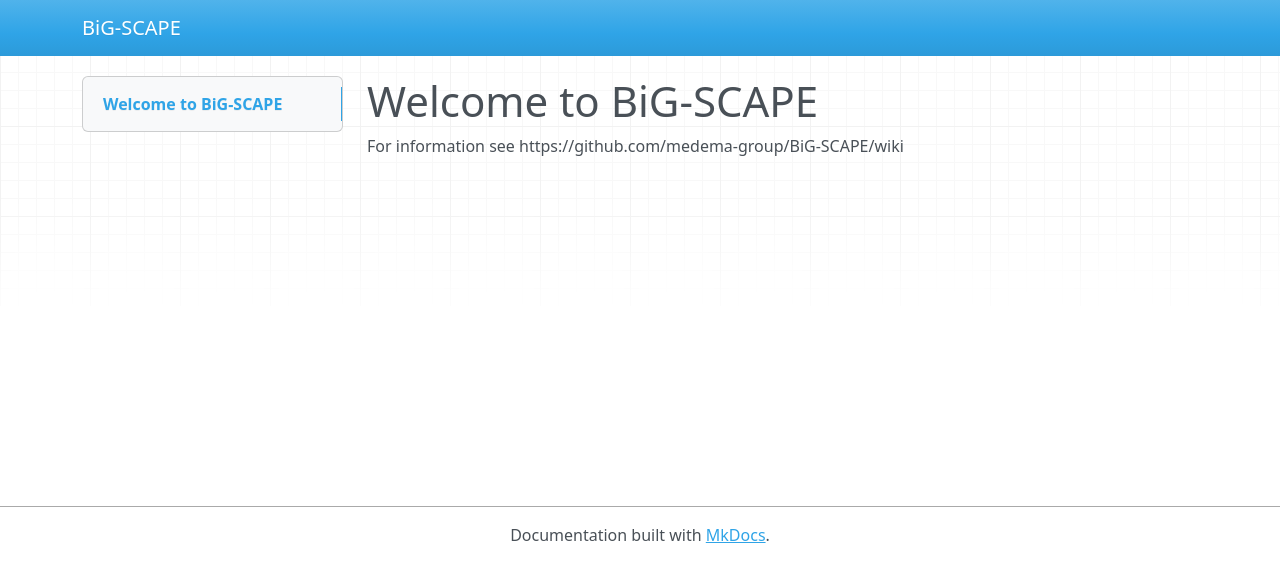
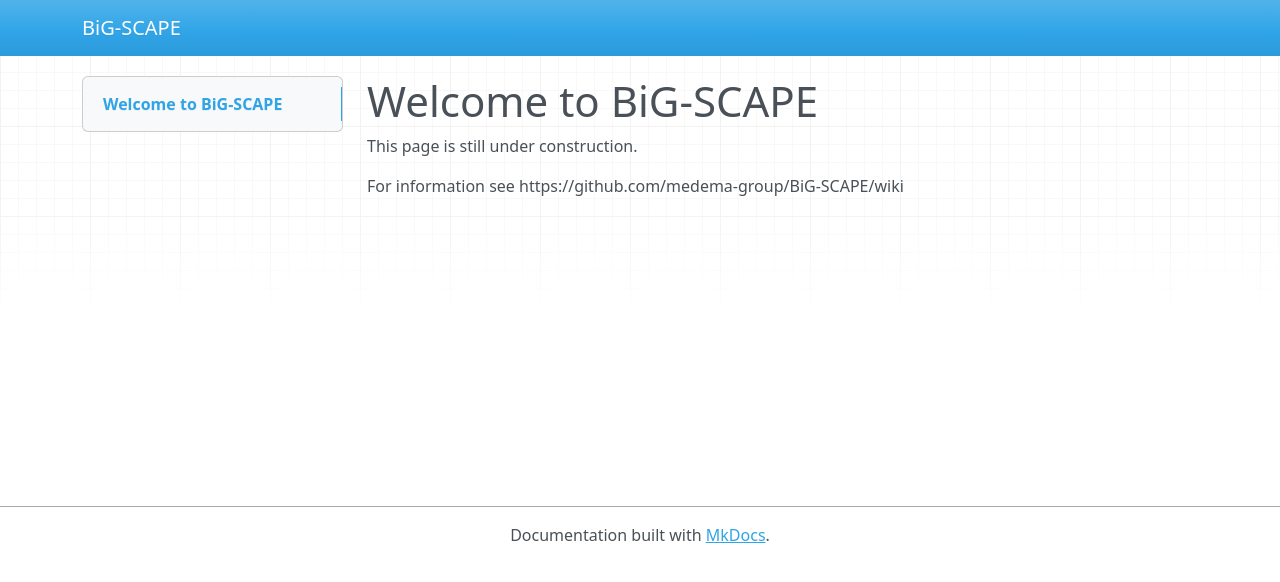
Before and after one commit to medema-group/BiG-SCAPE, an MkDocs documentation site: the page built from docs/index.md, in a window 1280 px wide. Shown: the top 582 px of the page. Built offline with MkDocs 1.6.1, drawn with Linux system fonts in a browser that asks for light colours; nearby versions of some CDN libraries.

Commit message:
docs: small addition

```diff
--- a/docs/index.md
+++ b/docs/index.md
@@ -1,3 +1,5 @@
 # Welcome to BiG-SCAPE
 
+This page is still under construction.
+
 For information see https://github.com/medema-group/BiG-SCAPE/wiki
```
